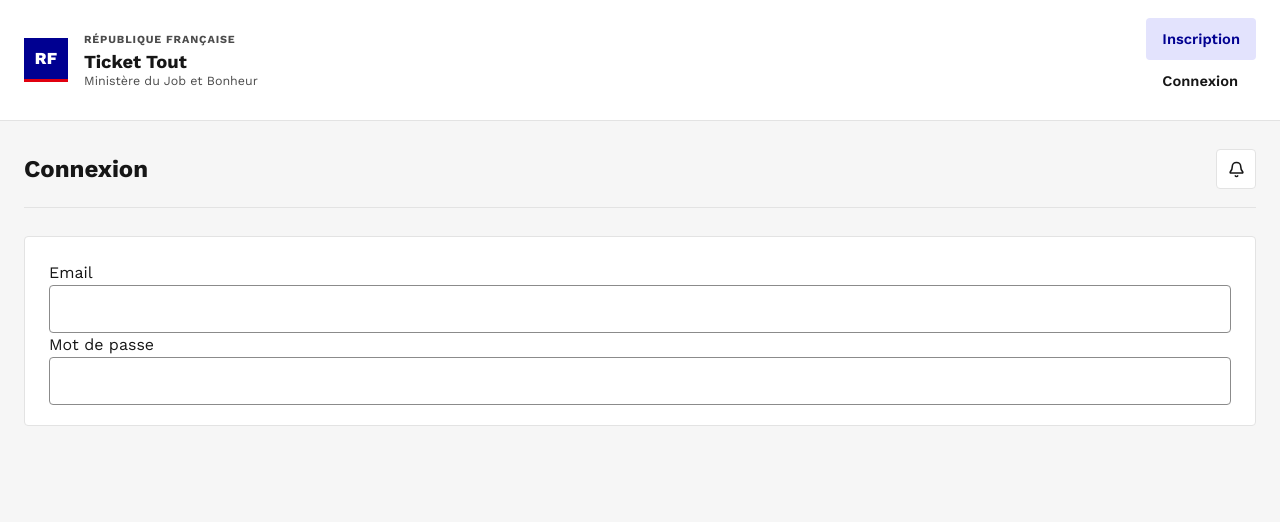
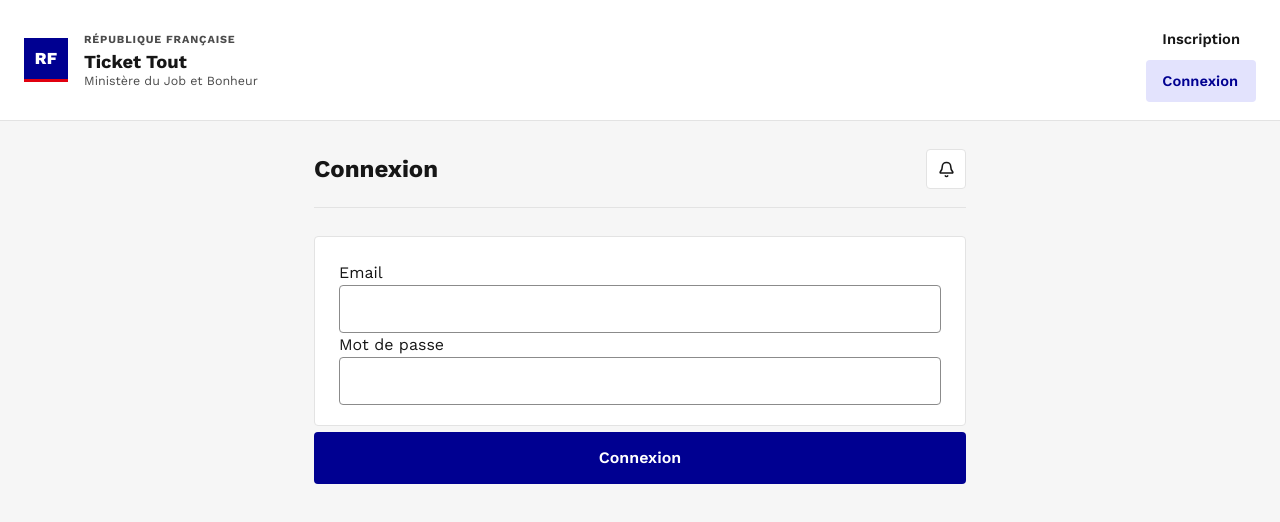
Before and after one commit to maxime-knv/survivor, a React (Vite) app: page /connexion in a window 1280 px wide. Shown: the top 522 px of the page. Built offline with nearby package versions, Linux system fonts and the light colour scheme.

Commit message:
feat: connection page

```diff
--- a/src/pages/Autentification/SignIn.jsx
+++ b/src/pages/Autentification/SignIn.jsx
@@ -1,6 +1,28 @@
-import { Link } from 'react-router-dom';
+import { Link, useNavigate } from 'react-router-dom';
 import PageHeader from '../../components/ui/PageHeader';
+import { useState } from 'react';
+import { auth } from '../../config/firebase';
+import { signInWithEmailAndPassword } from 'firebase/auth';
+
 const SignIn = () => {
+    const navigate = useNavigate()
+    const [email, setEmail] = useState('');
+    const [password, setPassword] = useState('');
+    const [errorMessage, setErrorMessage] = useState('');
+
+    const handleSignIn = async (event) => {
+        event.preventDefault();
+        setErrorMessage('');
+
+        try {
+            await signInWithEmailAndPassword(auth, email, password);
+            console.log('Connexion réussie.');
+            navigate('/');
+        } catch (error) {
+            setErrorMessage(error.message);
+        }
+    };
+
     return (
         <div className="app-shell">
             <header className="gov-header">
@@ -16,26 +38,47 @@ const SignIn = () => {
                         </div>
                     </div>
                     <div>
-                        <Link className="nav-item active" to="/inscription">Inscription</Link>
-                        <Link className="nav-item" to="/connexion">Connexion</Link>
+                        <Link className="nav-item" to="/inscription">Inscription</Link>
+                        <Link className="nav-item active" to="/connexion">Connexion</Link>
                     </div>
                 </div>
             </header>
-            <main className="main-panel">
+
+            <main className="auth-main">
                 <div className="page-container">
                     <PageHeader title="Connexion"/>
+                    <form onSubmit={handleSignIn}>
                         <section className="panel form-panel">
-                        <span>Email</span>
+                            <label htmlFor="email">Email</label>
                             <div className="input-row amount-box">
-                            <input id="email" />
+                                <input
+                                    type="email"
+                                    id="email"
+                                    name="email"
+                                    required
+                                    value={email}
+                                    onChange={(event) => setEmail(event.target.value)}
+                                />
                             </div>
-                        <span>Mot de passe</span>
+
+                            <label htmlFor="password">Mot de passe</label>
                             <div className="input-row amount-box">
-                            <input id="password" />
+                                <input
+                                    type="password"
+                                    id="password"
+                                    name="password"
+                                    required
+                                    value={password}
+                                    onChange={(event) => setPassword(event.target.value)}
+                                />
                             </div>
                         </section>
+                        {errorMessage && <p role="alert">{errorMessage}</p>}
+                        <button className="primary-btn large-btn" type="submit">Connexion</button>
+                    </form>
                 </div>
             </main>
+
         </div>
     );
 };
```
Lines whose indentation alone changed are shown as unchanged.
